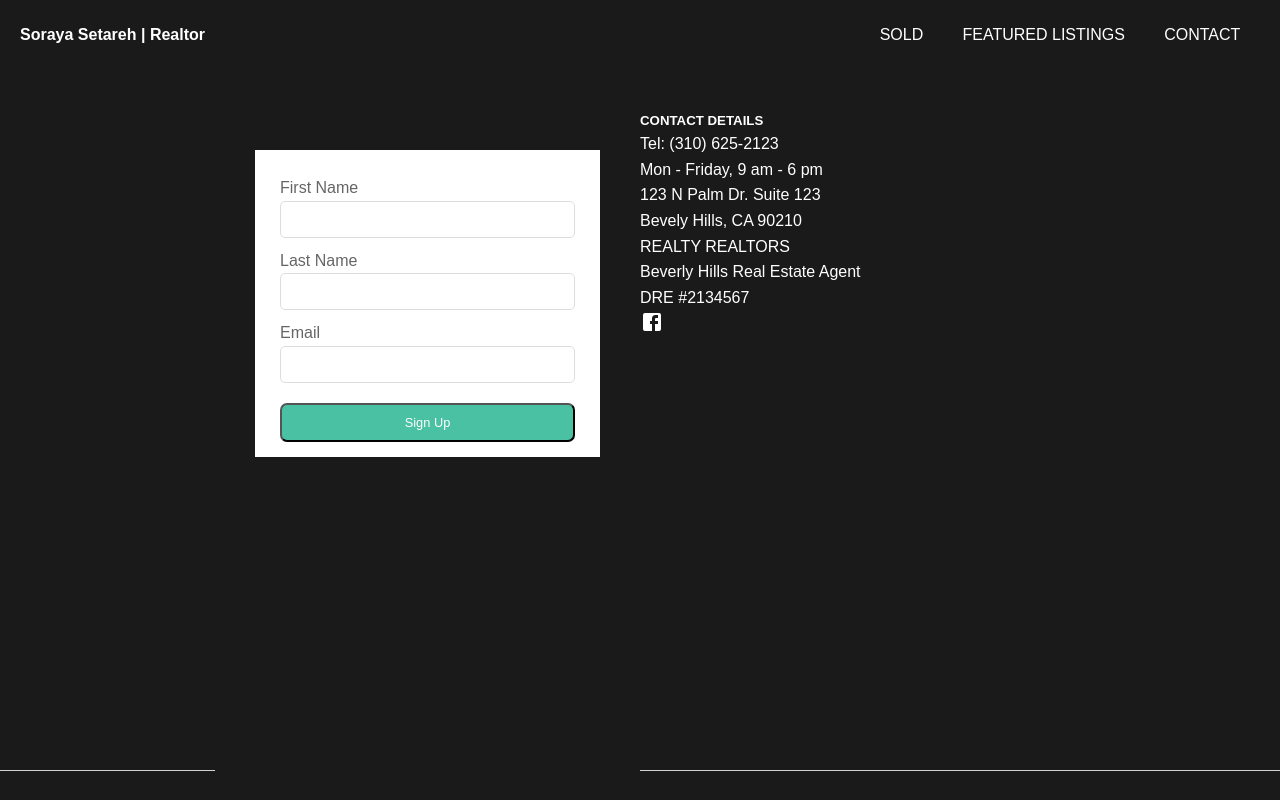
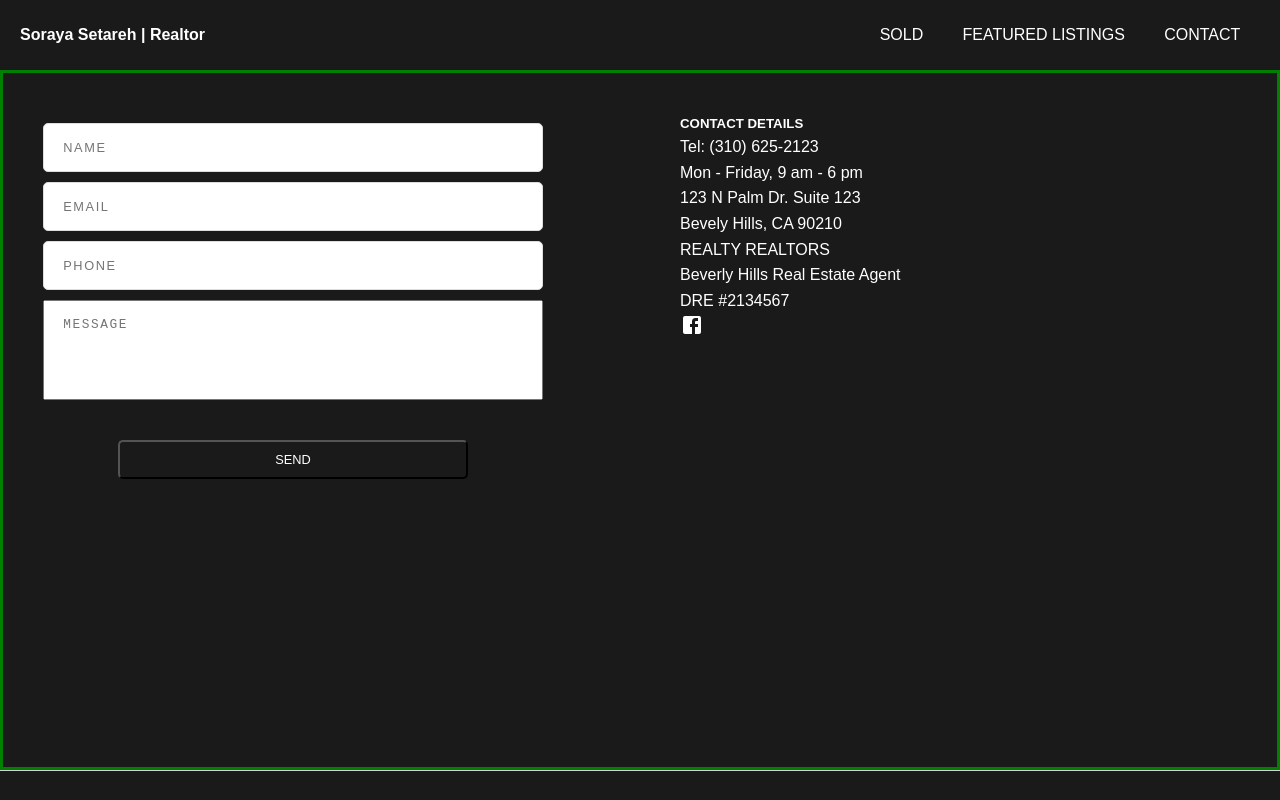
Before and after one commit to rissandimo/silvana-setareh-real-estate, a React (Create React App) app: page /contact in a window 1280 px wide. Shown: the top 800 px of the page. Built offline with nearby package versions, Linux system fonts and the light colour scheme.

Commit message:
Updated contact page and form

```diff
--- a/src/components/contact-form/ContactForm.css
+++ b/src/components/contact-form/ContactForm.css
@@ -1,11 +1,10 @@
-.contact{
-    color: white;
-}
+  .contact__form{
+    max-width: 500px;
+  }
 
   .form-wrap {
-    background-color: #fff;
     color: #333;
-    padding: 15px 25px;
+    height: 385px;
   }
 
   .form-wrap h1,
@@ -18,29 +17,39 @@
     margin-top: 10px;
   }
 
-  .form-wrap .form-group label {
-    display: block;
-    color: #666;
-  }
-
   .form-wrap .form-group input {
      border: 1px solid #ddd;
       border-radius: 5px;
-      padding: 10px;
       width: 100%;
+    }
+
+  .form-wrap .form-group input,
+  textarea{
+    font-size: 0.8rem;
+    padding: 1rem 1.2rem;
+    text-transform: uppercase;
+    letter-spacing: 0.1rem;
   }
 
+
+
   .form-wrap button {
-    background-color: #49c1a2;
-    border-radius: 7px;
+    background-color: #1A1A1A;
+    display: block;
+    border-radius: 5px;
     font-size: 80%;
-    margin-top: 20px;
     padding: 10px;
+    margin: 2rem auto 0 auto;
     color: #fff;
     cursor: pointer;
-    width: 100%;
+    width: 70%;
   }
 
   .form-wrap button:hover {
-      background-color: #37a08e;
   }
+
+  textarea{
+    height: 100px;
+    resize: none;
+    width: 100%;
+  }
--- a/src/components/contact-form/ContactForm.js
+++ b/src/components/contact-form/ContactForm.js
@@ -14,30 +14,27 @@ const ContactForm = () => {
     const [comments, setComments] = useState('');
 
     return (
-
-    <div className="contact">
-
-        <div className="form">
+        <div className="contact__form">
             <div class="form-wrap">
                 <form>
                 <div class="form-group">
-                    <label for="first-name">First Name</label>
-                    <input type="text" name="firstName" id="first-name" />
+                    <input type="text" name="fullName" id="fullName" placeholder="Name" />
                 </div>
                 <div class="form-group">
-                    <label for="last-name">Last Name</label>
-                    <input type="text" name="lastName" id="last-name" />
+                    <input type="email" name="email" id="email" placeholder="Email" />
                 </div>
                 <div class="form-group">
-                    <label for="email">Email</label>
-                    <input type="email" name="email" id="email" />
+                    <input type="phone" name="phone" id="phone" placeholder="Phone" />
                 </div>
-                <button type="submit" class="btn">Sign Up</button>
+                <div class="form-group">
+                    <textarea name="message" id="message" placeholder="Message"></textarea>
+                </div>
+                <button type="submit" class="btn">SEND</button>
                 </form>
             </div>
         </div>
 
-    </div>
+
 
 
 
--- a/src/components/contact/Contact.css
+++ b/src/components/contact/Contact.css
@@ -1,75 +1,10 @@
 .contact{
+    color: white;
     background-color: #1A1A1A;
+    border: 3px solid green;
     padding: 40px;
     height: 700px;
+    display: grid;
+    grid-gap: 5rem;
+    grid-template-columns: repeat(2, 1fr);
 }
-
-/* .contact__address{
-    color: white;
-    display: flex;
-    flex-direction: column;
-    justify-content: space-around;
-    height: 120px;
-    margin: 20px auto 0 auto;
-    text-align: center;
-    width: 200px;
-}
-
-.contact__address > .city{
-    color:#999999;
-    font-weight: 400;
-}
-
-.contact__address > .location{
-    font-size: 13px;
-    display: flex;
-    flex-direction: column;
-    font-weight: 300;
-    letter-spacing: 0.04rem;
-    line-height: 1.2rem;
-} */
-
-.contact__container{
-    display: grid;
-    grid-template-columns: repeat(2, 1fr);
-    margin: 0 auto;
-    width: 850px;
-}
-
-/* .contact__container > .contact__social-media{
-    display: flex;
-    flex-direction: column;
-    text-align: center;
-}
-
-.contact__container > .contact__info{
-    display: flex;
-    flex-direction: column;
-}
-
-.contact__social-media > p{
-    color: white;
-    font-weight: 600;
-    margin: 20px 0;
-    text-align: center;
-} */
-
-/* .contact__social-media > .social__media-links{
-    display: flex;
-    justify-content: space-around;
-    margin: 0 auto;
-    width: 200px;
-}
-
-.social__media-links > .link{
-    align-items: center;
-    display: flex;
-    background-color: white;
-    border-radius: 50%;
-    padding: 10px;
-}
-
-.link:hover{
-    background-color: darkgray;
-    color: white;
-} */
--- a/src/components/contact/Contact.js
+++ b/src/components/contact/Contact.js
@@ -8,10 +8,8 @@ import ContactDetails from '../contact-details/ContactDetails';
 const Contact = () => {
 return (
     <div className="contact">
-        <div className="contact__container">
             <ContactForm />
             <ContactDetails />
-        </div>
     </div>
     )
 }
```
